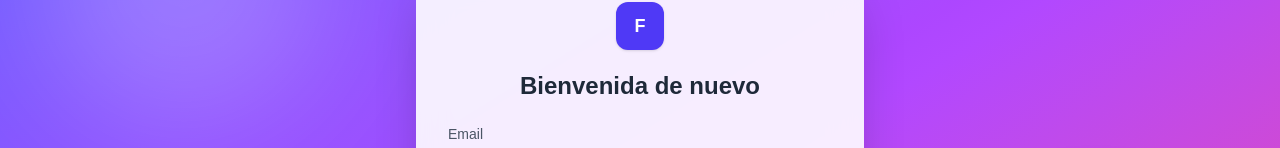
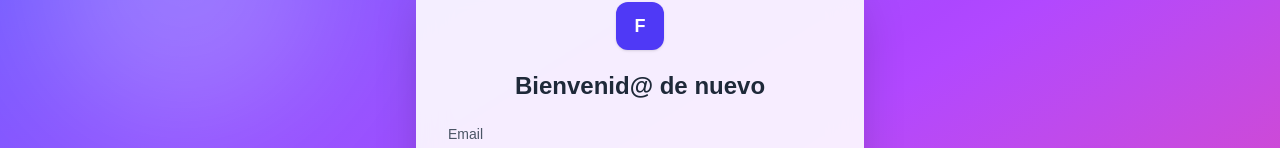
Before and after one commit to Viviana9110/facturacion_frontend, a React (Vite) app: page /facturacion in a window 1280 px wide. Shown: the part 202-350 px from the top of the page. Built offline with nearby package versions, Linux system fonts and the light colour scheme; a web font is replaced by a local one.

Commit message:
Actualizacion interfaz

```diff
--- a/src/pages/Login.tsx
+++ b/src/pages/Login.tsx
@@ -68,7 +68,7 @@ const Login = () => {
 
           {/* TÍTULO */}
           <h2 className="text-2xl font-bold text-center text-gray-800">
-            {state === "login" ? "Bienvenida de nuevo" : "Crear cuenta"}
+            {state === "login" ? "Bienvenid@ de nuevo" : "Crear cuenta"}
           </h2>
 
           {/* USERNAME */}
```
